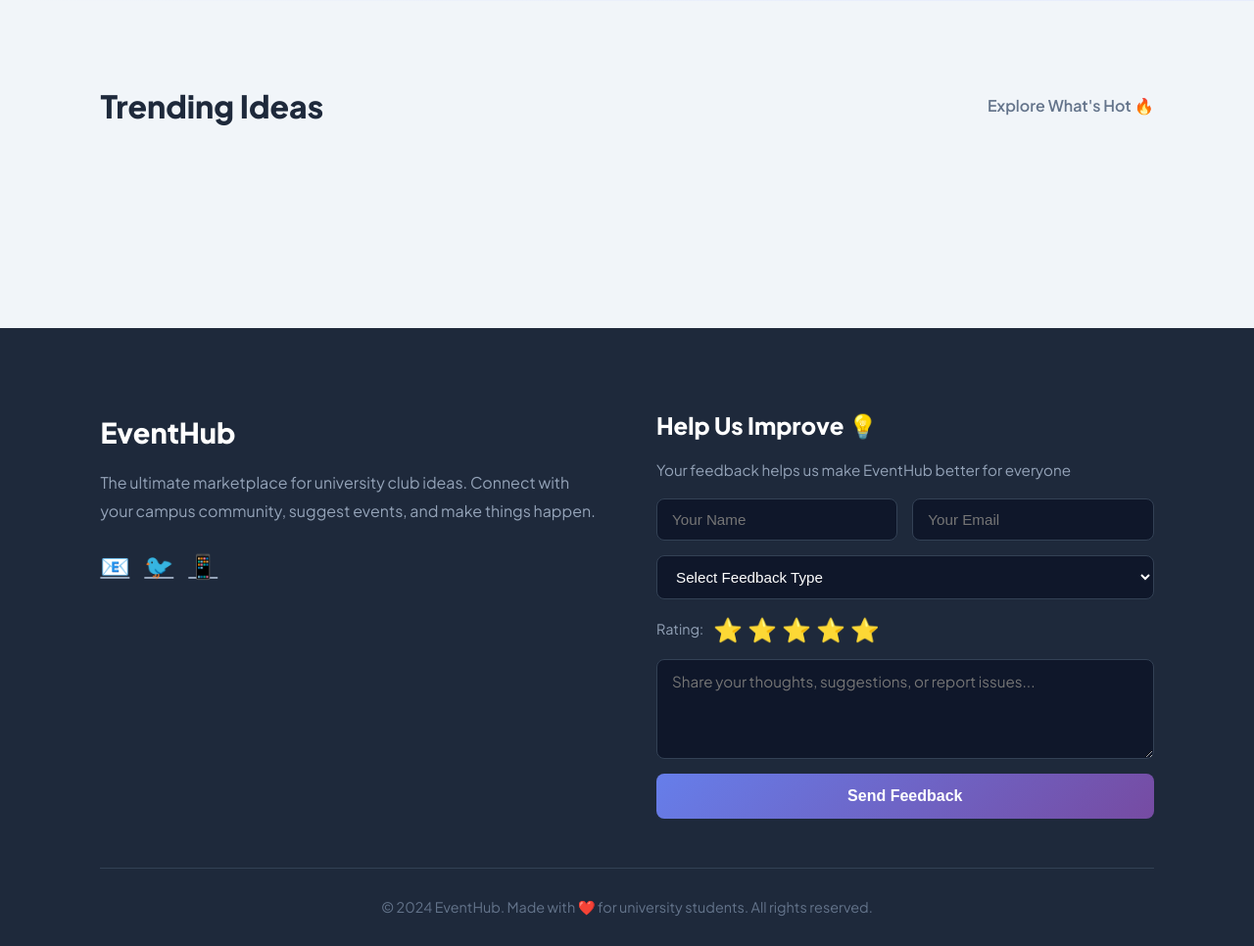
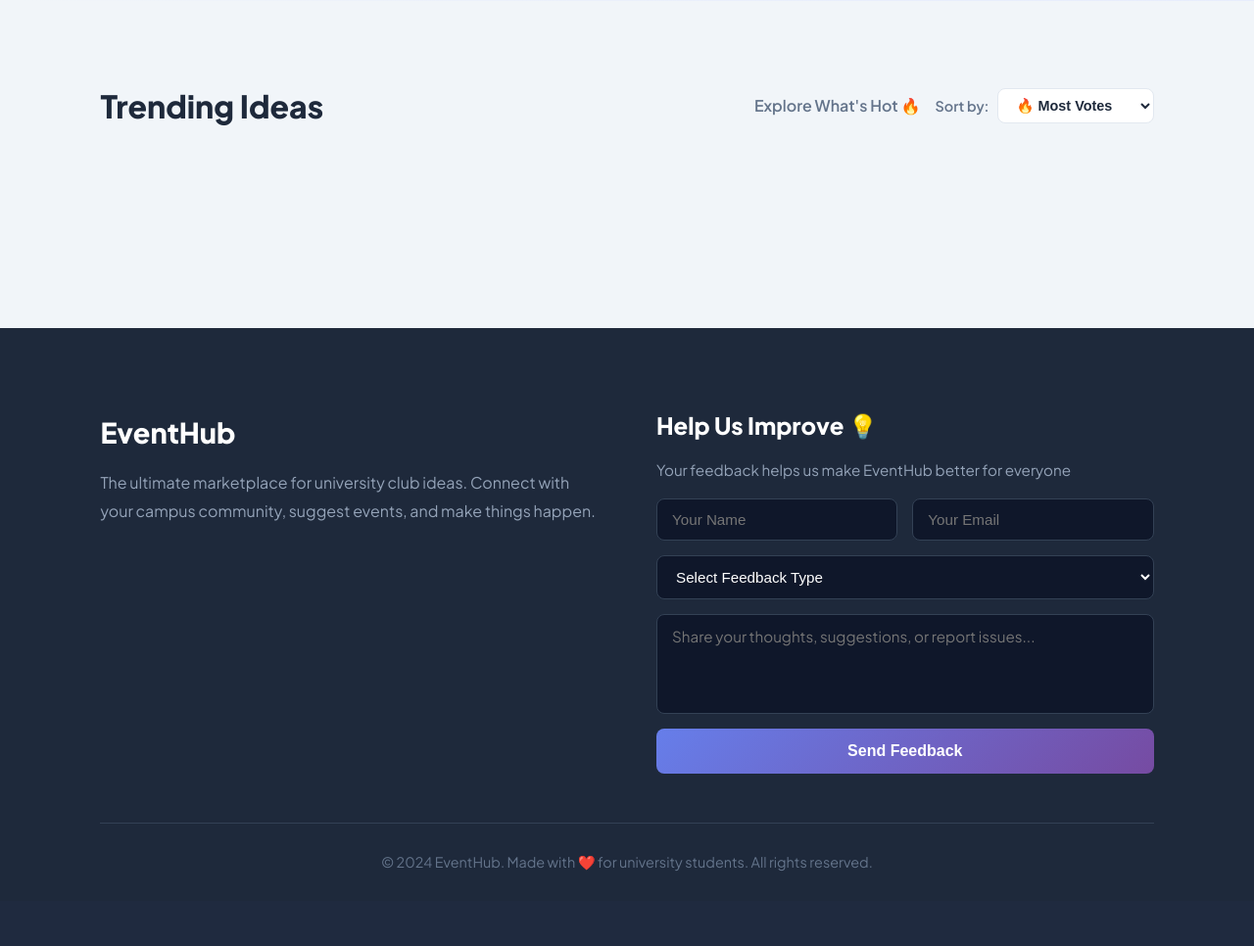
Before and after one commit to amarpandey6386/gather-io, a Flask app: page / in a window 1280 px wide. Shown: the part 701-1667 px from the top of the page at 98% size. After the commit the page ends 1590 px from the top, so only its background shows below. Run offline with Flask 3, Linux system fonts and the light colour scheme; the visitor is signed in with stand-in values (Sample User, id 1); data that the repository does not hold is empty.

Commit message:
fixed bugs and add sorting option to idea pool

```diff
--- a/app.py
+++ b/app.py
@@ -33,23 +33,36 @@ def index():
     cursor = db.cursor(dictionary=True)
 
     user_id = session.get('user_id', 0)
+    sort_by = request.args.get('sort', 'votes')  # Default sort by votes
+
+    # Build the ORDER BY clause based on sort parameter
+    if sort_by == 'alphabetical':
+        order_clause = "ORDER BY i.title ASC"
+    elif sort_by == 'newest':
+        order_clause = "ORDER BY i.created_at DESC"
+    elif sort_by == 'oldest':
+        order_clause = "ORDER BY i.created_at ASC"
+    elif sort_by == 'category':
+        order_clause = "ORDER BY i.category ASC, vote_total DESC"
+    else:  # Default: votes (highest first)
+        order_clause = "ORDER BY vote_total DESC"
 
     # Query to get ideas with vote counts and check if current user voted
-    query = """
+    query = f"""
         SELECT i.*, c.club_name,
         (SELECT COUNT(*) FROM votes v WHERE v.idea_id = i.idea_id) as vote_total,
         (SELECT COUNT(*) FROM votes v WHERE v.idea_id = i.idea_id AND v.user_id = %s) as user_voted
         FROM ideas i
         JOIN clubs c ON i.target_club_id = c.club_id
         WHERE i.status = 'trending'
-        ORDER BY vote_total DESC
+        {order_clause}
     """
     cursor.execute(query, (user_id,))
     ideas = cursor.fetchall()
 
     cursor.close()
     db.close()
-    return render_template('index.html', ideas=ideas)
+    return render_template('index.html', ideas=ideas, current_sort=sort_by)
 
 @app.route('/login', methods=['GET', 'POST'])
 def login():
@@ -848,7 +861,6 @@ def submit_feedback():
         email = data.get('email')
         feedback_type = data.get('feedback_type')
         message = data.get('message')
-        rating = data.get('rating', 5)
 
         # Get user_id if logged in
         user_id = session.get('user_id', None)
@@ -857,9 +869,9 @@ def submit_feedback():
         cursor = db.cursor()
 
         cursor.execute("""
-            INSERT INTO feedback (user_id, name, email, feedback_type, message, rating)
-            VALUES (%s, %s, %s, %s, %s, %s)
-        """, (user_id, name, email, feedback_type, message, rating))
+            INSERT INTO feedback (user_id, name, email, feedback_type, message)
+            VALUES (%s, %s, %s, %s, %s)
+        """, (user_id, name, email, feedback_type, message))
 
         db.commit()
         cursor.close()
--- a/templates/base.html
+++ b/templates/base.html
@@ -95,11 +118,6 @@
                 <div>
                     <h3 style="font-size: 1.8rem; font-weight: 800; margin-bottom: 20px; color: white;">EventHub</h3>
                     <p style="color: #94a3b8; line-height: 1.8; margin-bottom: 20px;">The ultimate marketplace for university club ideas. Connect with your campus community, suggest events, and make things happen.</p>
-                    <div style="display: flex; gap: 15px; margin-top: 25px;">
-                        <a href="#" style="color: #94a3b8; font-size: 1.5rem; transition: color 0.3s;" onmouseover="this.style.color='#667eea'" onmouseout="this.style.color='#94a3b8'">📧</a>
-                        <a href="#" style="color: #94a3b8; font-size: 1.5rem; transition: color 0.3s;" onmouseover="this.style.color='#667eea'" onmouseout="this.style.color='#94a3b8'">🐦</a>
-                        <a href="#" style="color: #94a3b8; font-size: 1.5rem; transition: color 0.3s;" onmouseover="this.style.color='#667eea'" onmouseout="this.style.color='#94a3b8'">📱</a>
-                    </div>
                 </div>
 
                 <!-- Feedback Form -->
@@ -121,19 +139,7 @@
                             <option value="general">💬 General Feedback</option>
                         </select>
 
-                        <div style="display: flex; align-items: center; gap: 10px;">
-                            <span style="color: #94a3b8; font-size: 0.9rem;">Rating:</span>
-                            <div id="starRating" style="display: flex; gap: 5px;">
-                                <span class="star" data-rating="1" onclick="setRating(1)" style="font-size: 1.5rem; cursor: pointer; color: #475569;">⭐</span>
-                                <span class="star" data-rating="2" onclick="setRating(2)" style="font-size: 1.5rem; cursor: pointer; color: #475569;">⭐</span>
-                                <span class="star" data-rating="3" onclick="setRating(3)" style="font-size: 1.5rem; cursor: pointer; color: #475569;">⭐</span>
-                                <span class="star" data-rating="4" onclick="setRating(4)" style="font-size: 1.5rem; cursor: pointer; color: #475569;">⭐</span>
-                                <span class="star" data-rating="5" onclick="setRating(5)" style="font-size: 1.5rem; cursor: pointer; color: #475569;">⭐</span>
-                            </div>
-                            <input type="hidden" name="rating" id="ratingInput" value="5" required>
-                        </div>
-
-                        <textarea name="message" placeholder="Share your thoughts, suggestions, or report issues..." required rows="4" style="padding: 12px 15px; border-radius: 8px; border: 1px solid #334155; background: #0f172a; color: white; font-size: 0.95rem; resize: vertical; font-family: inherit;"></textarea>
+                        <textarea name="message" placeholder="Share your thoughts, suggestions, or report issues..." required rows="4" style="padding: 12px 15px; border-radius: 8px; border: 1px solid #334155; background: #0f172a; color: white; font-size: 0.95rem; resize: none; font-family: inherit;"></textarea>
 
                         <button type="submit" style="background: linear-gradient(135deg, #667eea, #764ba2); color: white; padding: 14px 25px; border-radius: 8px; border: none; font-weight: 700; cursor: pointer; font-size: 1rem; transition: transform 0.3s;" onmouseover="this.style.transform='scale(1.02)'" onmouseout="this.style.transform='scale(1)'">
                             Send Feedback
@@ -150,25 +156,6 @@
     </footer>
 
     <script>
-        let selectedRating = 5;
-
-        function setRating(rating) {
-            selectedRating = rating;
-            document.getElementById('ratingInput').value = rating;
-
-            const stars = document.querySelectorAll('.star');
-            stars.forEach((star, index) => {
-                if (index < rating) {
-                    star.style.color = '#fbbf24';
-                } else {
-                    star.style.color = '#475569';
-                }
-            });
-        }
-
-        // Initialize with 5 stars
-        setRating(5);
-
         function submitFeedback(event) {
             event.preventDefault();
 
@@ -188,7 +175,6 @@
                 if (data.success) {
                     alert('Thank you for your feedback! We appreciate your input. 🎉');
                     form.reset();
-                    setRating(5);
                 } else {
                     alert(data.error || 'Failed to submit feedback. Please try again.');
                 }
--- a/templates/index.html
+++ b/templates/index.html
@@ -28,7 +28,19 @@
 <div id="marketplace" class="container" style="padding: 60px 8%; ">
     <div style="display: flex; justify-content: space-between; align-items: center; margin-bottom: 40px;">
         <h2 style="font-size: 2rem; font-weight: 800;">Trending Ideas</h2>
-        <span style="color: var(--secondary); font-weight: 600;">Explore What's Hot 🔥</span>
+        <div style="display: flex; align-items: center; gap: 15px;">
+            <span style="color: var(--secondary); font-weight: 600;">Explore What's Hot 🔥</span>
+            <div style="display: flex; align-items: center; gap: 8px;">
+                <span style="color: var(--secondary); font-size: 0.9rem; font-weight: 600;">Sort by:</span>
+                <select id="sortSelect" onchange="sortIdeas()" style="padding: 8px 15px; border-radius: 8px; border: 1px solid #e2e8f0; background: white; color: #1e293b; font-size: 0.9rem; font-weight: 600; cursor: pointer; transition: border-color 0.3s;" onmouseover="this.style.borderColor='var(--primary)'" onmouseout="this.style.borderColor='#e2e8f0'">
+                    <option value="votes" {{ 'selected' if current_sort == 'votes' else '' }}>🔥 Most Votes</option>
+                    <option value="alphabetical" {{ 'selected' if current_sort == 'alphabetical' else '' }}>🔤 A-Z</option>
+                    <option value="newest" {{ 'selected' if current_sort == 'newest' else '' }}>🆕 Newest First</option>
+                    <option value="oldest" {{ 'selected' if current_sort == 'oldest' else '' }}>⏰ Oldest First</option>
+                    <option value="category" {{ 'selected' if current_sort == 'category' else '' }}>📂 By Category</option>
+                </select>
+            </div>
+        </div>
     </div>
 
     <div class="marketplace-grid" style="display: grid; grid-template-columns: repeat(auto-fill, minmax(320px, 1fr)); gap: 25px;">
@@ -116,4 +128,13 @@
 </div>
 {% endif %}
 
+<script>
+function sortIdeas() {
+    const sortValue = document.getElementById('sortSelect').value;
+    const currentUrl = new URL(window.location);
+    currentUrl.searchParams.set('sort', sortValue);
+    window.location.href = currentUrl.toString();
+}
+</script>
+
 {% endblock %}
```
Also changed, not shown: other parts of templates/base.html (+35 -12 lines).
